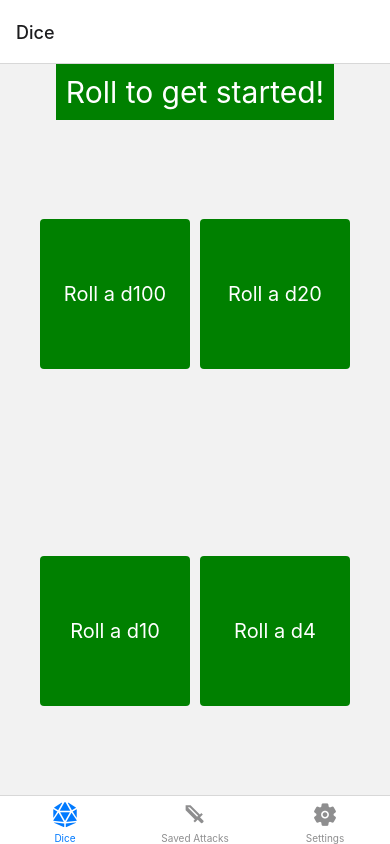
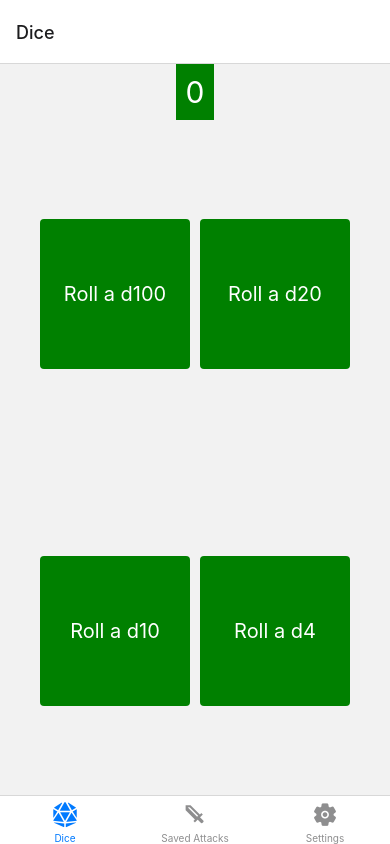
Before and after one commit to devinrbopp/dice_roller, a React Native app: screen /Dice in a window 390 px wide. Built offline with nearby package versions, Linux system fonts and the light colour scheme.

Commit message:
adjusted result type

```diff
--- a/components/Dice.tsx
+++ b/components/Dice.tsx
@@ -4,7 +4,7 @@ import Die from './Die'
 
 export default function Dice () {
 
-    const [result, setResult] = useState('Roll to get started!')
+    const [result, setResult] = useState(0)
     const [rolls, setRolls] = useState('')
 
     // calculate a value
--- a/components/Die.tsx
+++ b/components/Die.tsx
@@ -8,7 +8,7 @@ import {
 
 interface DieProps {
     title: string,
-    setResult: (arg: string) => void,
+    setResult: (arg: number) => void,
     rollDice: (sides: number) => void,
     sides: number,
     setRolls: (arg: string) => void
```
